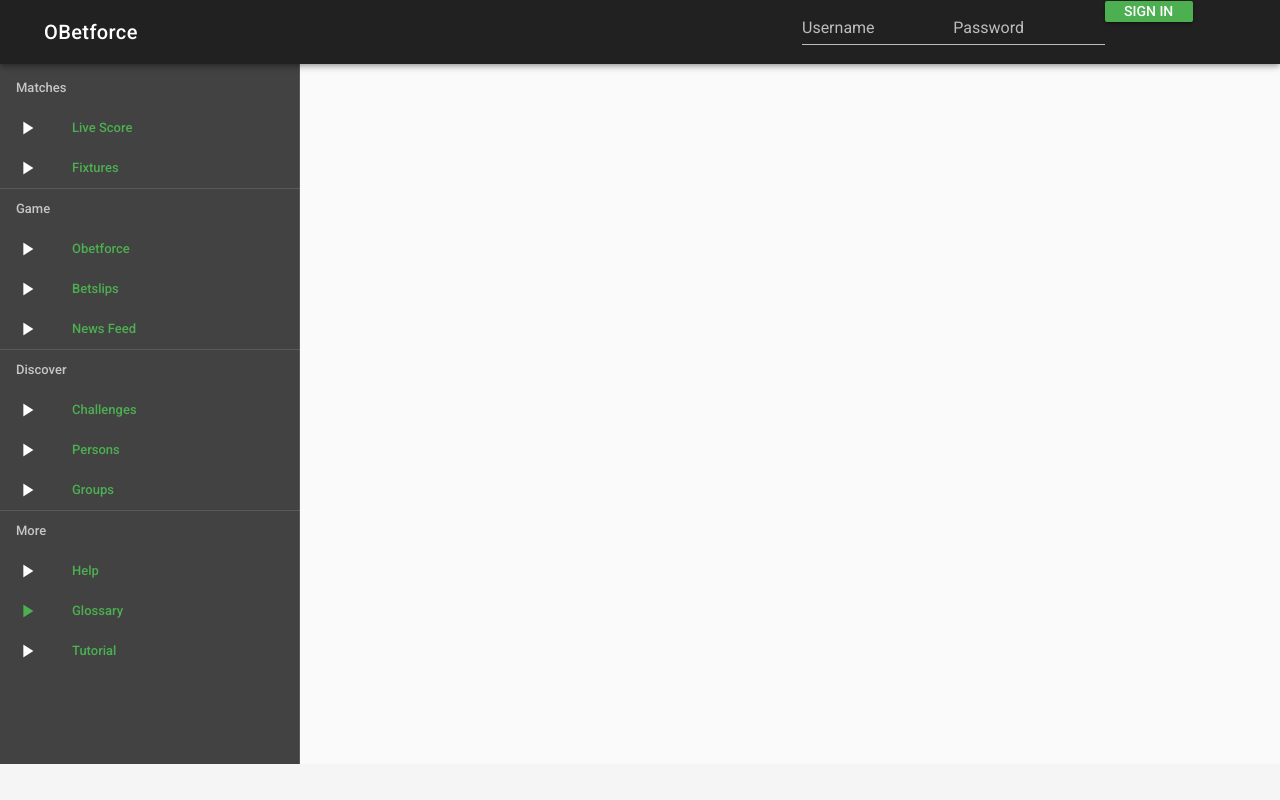
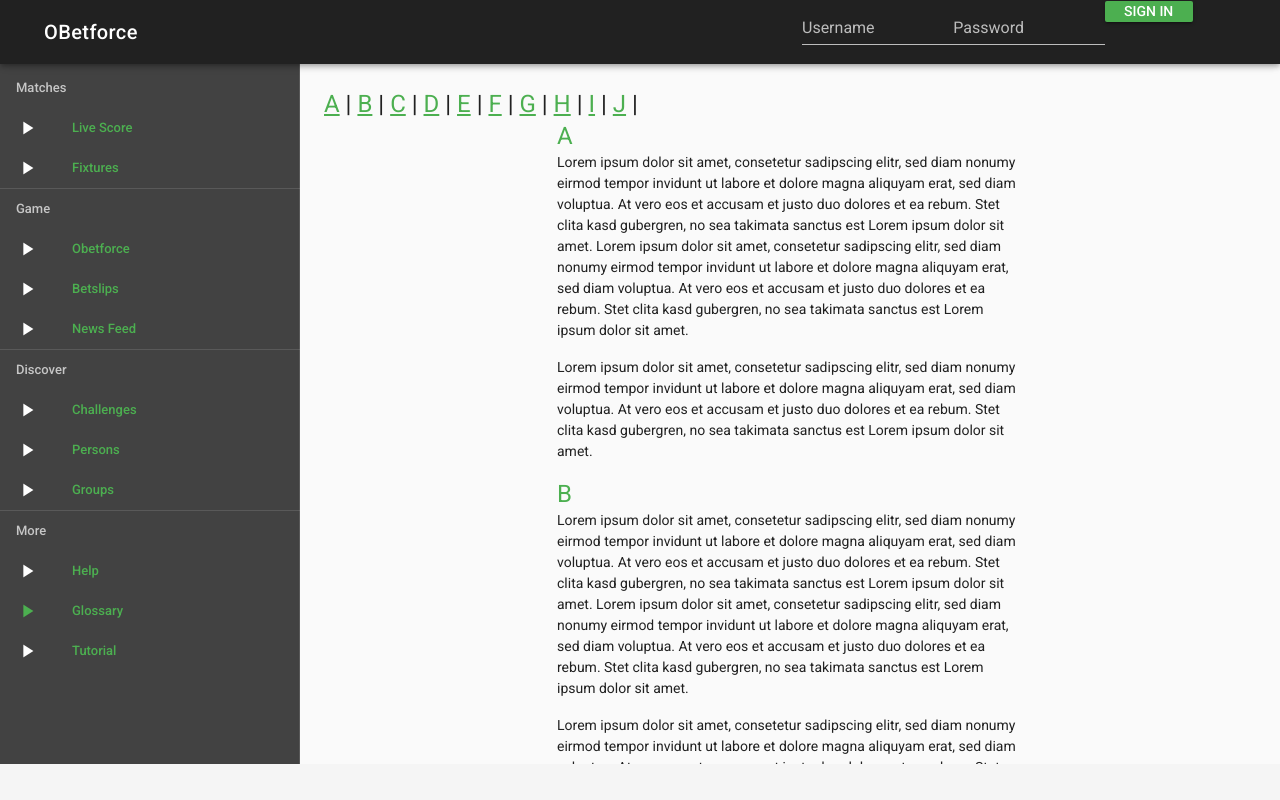
Before and after one commit to jordypereira/OBetforce-v1, a Vue app: page /glossary in a window 1280 px wide. Shown: the top 800 px of the page. Built offline with nearby package versions, Linux system fonts and the light colour scheme.

Commit message:
glossary

```diff
--- a/src/views/Glossary.vue
+++ b/src/views/Glossary.vue
@@ -0,0 +1,36 @@
+<template>
+  <v-container>
+    <v-layout>
+      <v-flex xs12 class="headline">
+        <div class="d-inline" v-for="letter in letters" :key="letter">
+          <a href="#">{{ letter }}</a> |
+        </div>
+      </v-flex>
+    </v-layout>
+    <div v-for="letter in letters" :key="letter" :id="letter">
+      <v-layout>
+        <v-flex lg6 offset-lg3 class="headline primary--text">{{ letter }}</v-flex>
+      </v-layout>
+      <v-layout>
+        <v-flex lg6 offset-lg3>
+          <p>
+            Lorem ipsum dolor sit amet, consetetur sadipscing elitr, sed diam nonumy eirmod tempor invidunt ut labore et dolore magna aliquyam erat, sed diam voluptua. At vero eos et accusam et justo duo dolores et ea rebum. Stet clita kasd gubergren, no sea takimata sanctus est Lorem ipsum dolor sit amet. Lorem ipsum dolor sit amet, consetetur sadipscing elitr, sed diam nonumy eirmod tempor invidunt ut labore et dolore magna aliquyam erat, sed diam voluptua. At vero eos et accusam et justo duo dolores et ea rebum. Stet clita kasd gubergren, no sea takimata sanctus est Lorem ipsum dolor sit amet.
+          </p>
+          <p>
+            Lorem ipsum dolor sit amet, consetetur sadipscing elitr, sed diam nonumy eirmod tempor invidunt ut labore et dolore magna aliquyam erat, sed diam voluptua. At vero eos et accusam et justo duo dolores et ea rebum. Stet clita kasd gubergren, no sea takimata sanctus est Lorem ipsum dolor sit amet.
+          </p>
+        </v-flex>
+      </v-layout>
+    </div>
+  </v-container>
+</template>
+
+<script>
+export default {
+  data() {
+    return {
+      letters: ['A', 'B', 'C', 'D', 'E', 'F', 'G', 'H', 'I', 'J']
+    }
+  }
+}
+</script>
```
